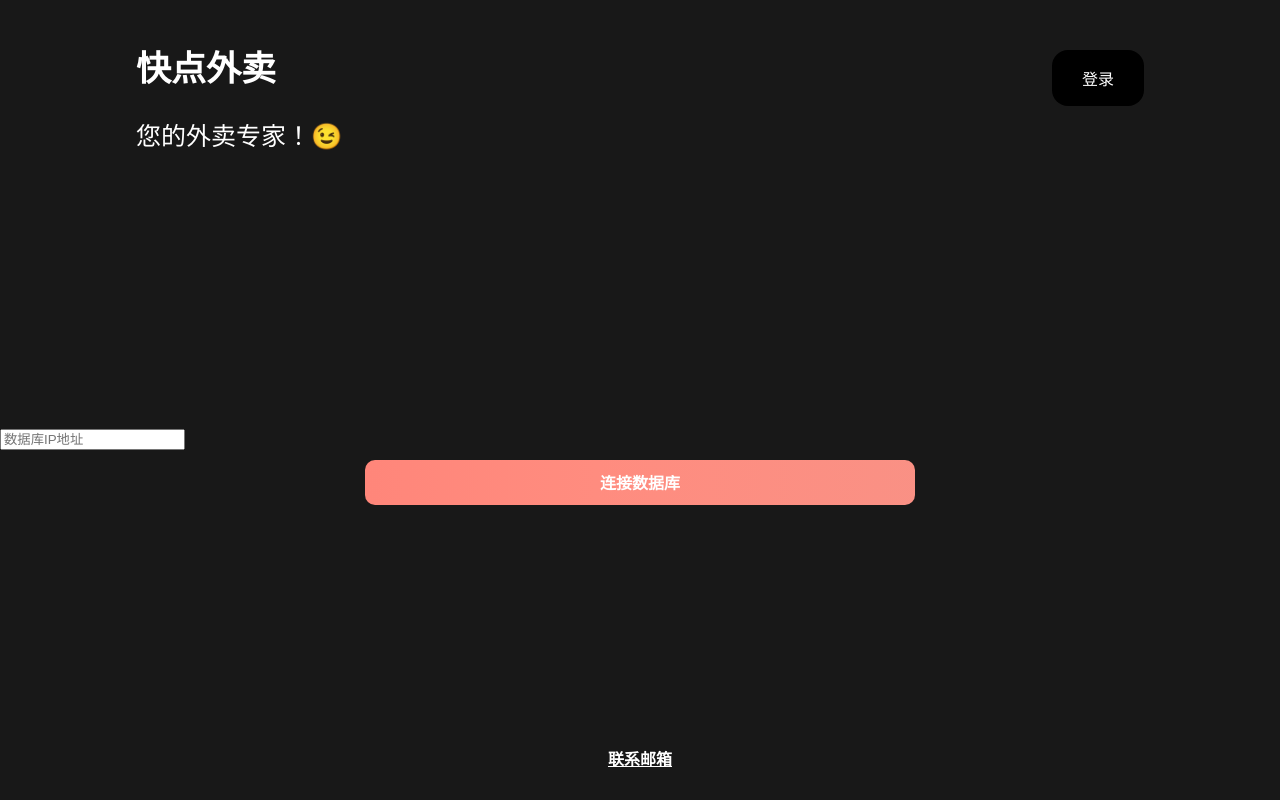
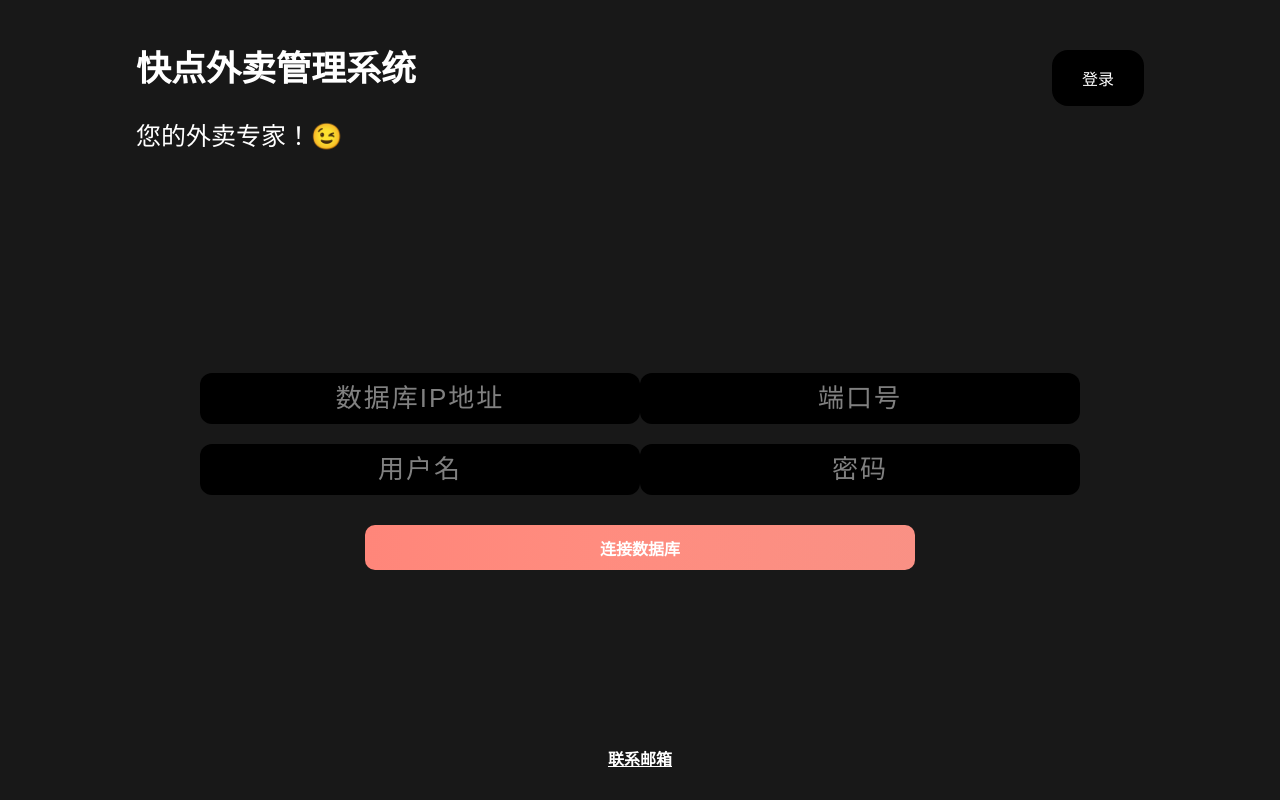
Before and after one commit to kongtaoxing/DBtakeaway, a React (Vite) app: page / in a window 1280 px wide. Built offline with nearby package versions, Linux system fonts and the light colour scheme.

Commit message:
add mysql.js

```diff
--- a/src/App.css
+++ b/src/App.css
@@ -94,6 +94,29 @@
     flex-direction: column;
     justify-content: center;
     align-items: center;
+    padding-block: 10px;
+  }
+
+  input{
+    border: 0;
+    border-radius: 12px;
+    background-color: black;
+    color: white;
+    letter-spacing: 1px;
+    font-size: 26px;
+    width: 400px;
+    margin-bottom: 10px;
+    padding: 10px 20px;
+    text-align: center;
+  }
+
+  input::placeholder {
+    color: gray;
+    letter-spacing: 2px;
+  }
+
+  input:focus {
+    outline: none;
   }
 
   .first-row{
@@ -103,7 +126,6 @@
     justify-content: space-between;
     align-items: center;
     margin-bottom: 10px;
-
   }
 
   /* 底部样式 */
--- a/src/App.jsx
+++ b/src/App.jsx
@@ -1,25 +1,62 @@
 import React, {useEffect, useState} from "react";
+import mysql from "mysql";
 import './App.css';
 
 const App = () => {
 
     const [connected, setConnected] = useState(false);
     const [ip, setIp] = useState("");
+    const [port, setPort] = useState();
+    const [userName, setUserName] = useState("");
+    const [passwd, setPasswd] = useState("");
 
     const connectDB = async () => {
-        //
+        try {
+            const connection = mysql.createConnection({
+                host: ip,
+                user: userName,
+                password: passwd,
+                database: `orders`
+            });
+            connection.connect();
+        }
+        catch (e) {
+            console.log(e);
+        }
     }
 
     const renderNotConnectedContainer = () => {
         return (
             <div>
-                <div className="form-container first-row">
+                <div className="form-container">
+                    <div className="first-row">
                         <input
                         type="text"
                         value={ip}
                         placeholder="数据库IP地址"
                         onChange={e => setIp(e.target.value)}
                         />
+                        <input
+                        type="text"
+                        value={port}
+                        placeholder="端口号"
+                        onChange={e => setPort(e.target.value)}
+                        />
+                    </div>
+                    <div className="first-row">
+                        <input
+                        type="text"
+                        value={userName}
+                        placeholder="用户名"
+                        onChange={e => setUserName(e.target.value)}
+                        />
+                        <input
+                        type="text"
+                        value={passwd}
+                        placeholder="密码"
+                        onChange={e => setPasswd(e.target.value)}
+                        />
+                    </div>
 
                 </div>
                 <div className="connect-DB-container">
@@ -37,7 +74,7 @@ const App = () => {
                 <div className="header-container">
                     <header>
                         <div className="left">
-                            <p className="title">快点外卖</p>
+                            <p className="title">快点外卖管理系统</p>
                             <p className="subtitle">您的外卖专家！😉</p>
                         </div>
                         <div className="right">
```
Lines whose indentation alone changed are shown as unchanged.
